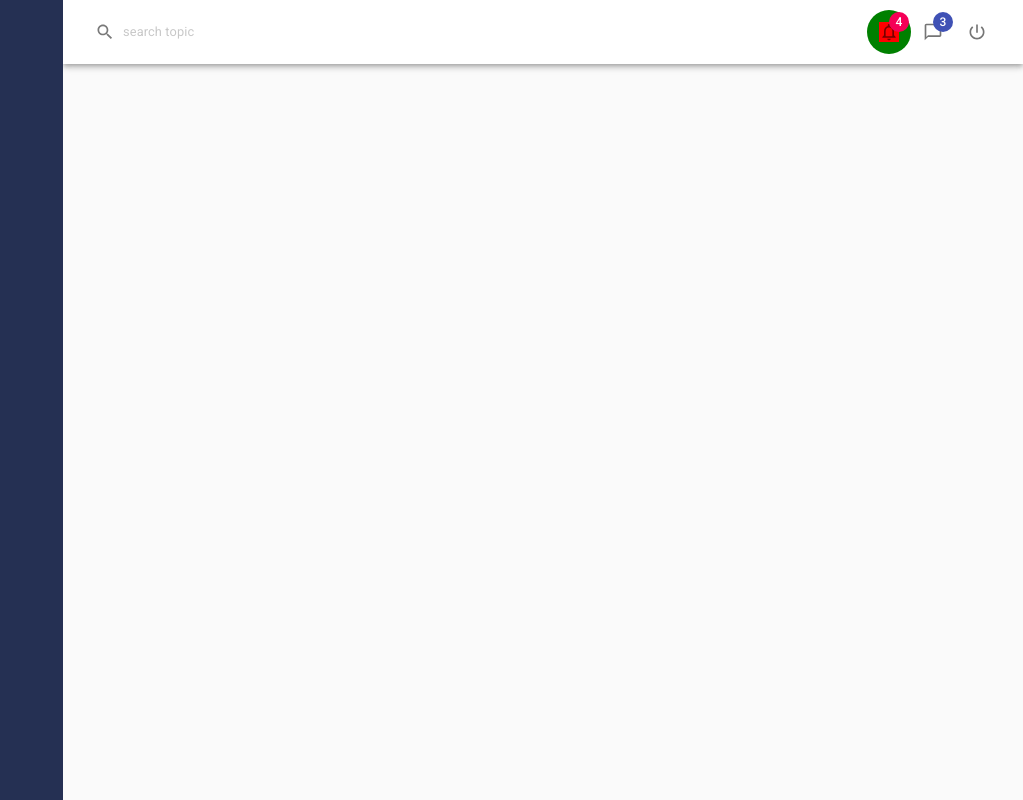
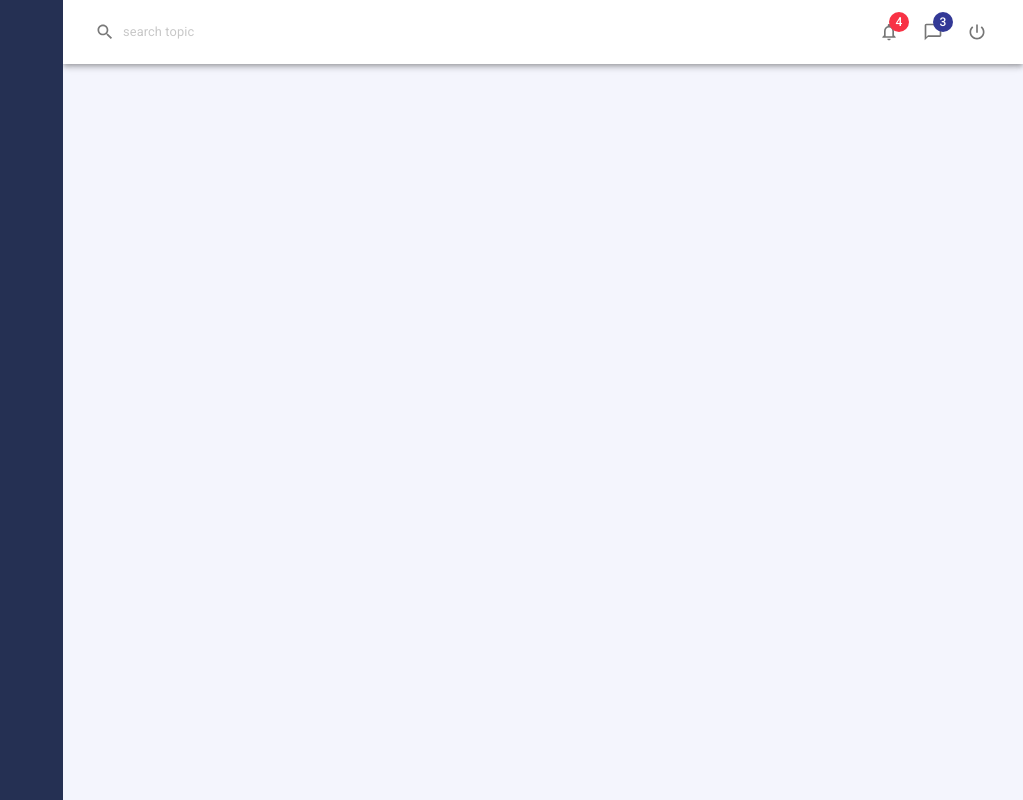
Before and after one commit to rohanpaspallu/react-material-ui, a React (Create React App) app: page / in a window 1280 px wide. Shown: the whole page, without its empty margins (257-1280 px from the left). Built offline with nearby package versions, Linux system fonts and the light colour scheme.

Commit message:
changes in app.js

```diff
--- a/src/App/App.js
+++ b/src/App/App.js
@@ -3,9 +3,31 @@ import React from 'react'
 import logo from '../logo.svg'
 import './App.css'
 import SideMenu from '../components/SideMenu'
-import { CssBaseline, makeStyles } from '@material-ui/core'
+import {
+  createMuiTheme,
+  CssBaseline,
+  makeStyles,
+  ThemeProvider,
+} from '@material-ui/core'
 import { Widgets } from '@material-ui/icons'
 import Header from '../components/Header'
+
+const theme = createMuiTheme({
+  palette: {
+    primary: {
+      main: '#333996',
+      light: '#3c44b126',
+    },
+    secondary: {
+      main: '#f83245',
+      light: '#f8324526',
+    },
+
+    background: {
+      default: '#f4f5fd',
+    },
+  },
+})
 
 const useStyles = makeStyles({
   appMain: {
@@ -17,12 +39,14 @@ function App() {
   const classes = useStyles()
   return (
     <React.Fragment>
-      <SideMenu></SideMenu>
+      <ThemeProvider theme={theme}>
+        <SideMenu></SideMenu>
 
-      <div className={classes.appMain}>
-        <Header></Header>
-      </div>
-      <CssBaseline />
+        <div className={classes.appMain}>
+          <Header></Header>
+        </div>
+        <CssBaseline />
+      </ThemeProvider>
     </React.Fragment>
   )
 }
--- a/src/components/Header.js
+++ b/src/components/Header.js
@@ -13,31 +13,24 @@ import ChatBubbleOutlineIcon from '@material-ui/icons/ChatBubbleOutline'
 import PowerSettingsNewIcon from '@material-ui/icons/PowerSettingsNew'
 import SearchIcon from '@material-ui/icons/Search'
 
-const useStyles = makeStyles({
+const useStyles = makeStyles((theme) => ({
   root: {
     backgroundColor: '#fff',
   },
 
   searchInput: {
     opacity: '0.6',
-    padding: '0px 8px',
+    padding: `0px ${theme.spacing(1)}px`,
     fontSize: '0.8rem',
     '&:hover': {
       backgroundColor: '#f2f2f2',
     },
 
     '& .MuiSvgIcon-root': {
-      marginRight: '8px',
+      marginRight: theme.spacing(1),
     },
   },
-
-  btnRoot: {
-    backgroundColor: 'green',
-  },
-  btnLabel: {
-    backgroundColor: 'red',
-  },
-})
+}))
 
 export default function Header() {
   const classes = useStyles()
@@ -56,9 +49,7 @@ export default function Header() {
 
             <Grid item sm></Grid>
             <Grid item>
-              <IconButton
-                classes={{ root: classes.btnRoot, label: classes.btnLabel }}
-              >
+              <IconButton>
                 <Badge badgeContent={4} color='secondary'>
                   <NotificationsNoneIcon fontSize='small'></NotificationsNoneIcon>
                 </Badge>
```
Also changed, not shown: 1 other file (tests, documents, lock files or other folders).
